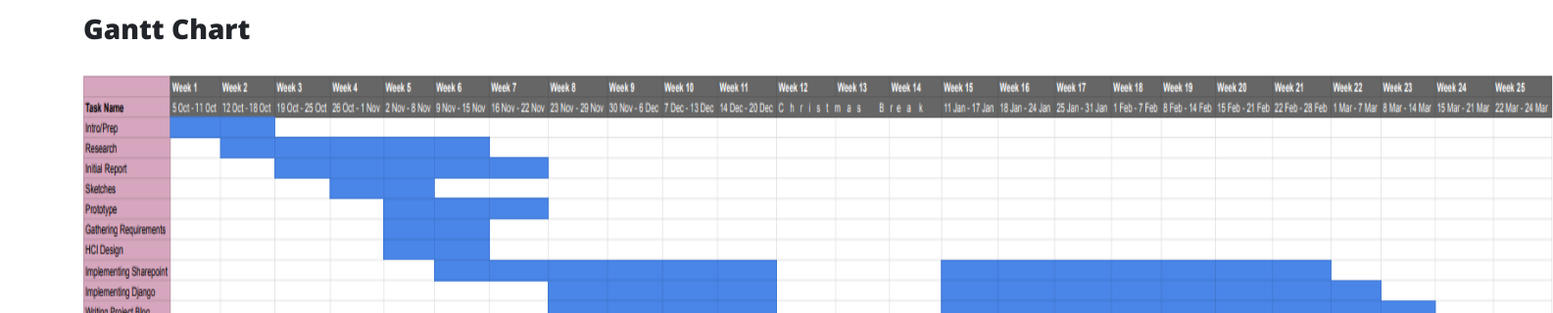
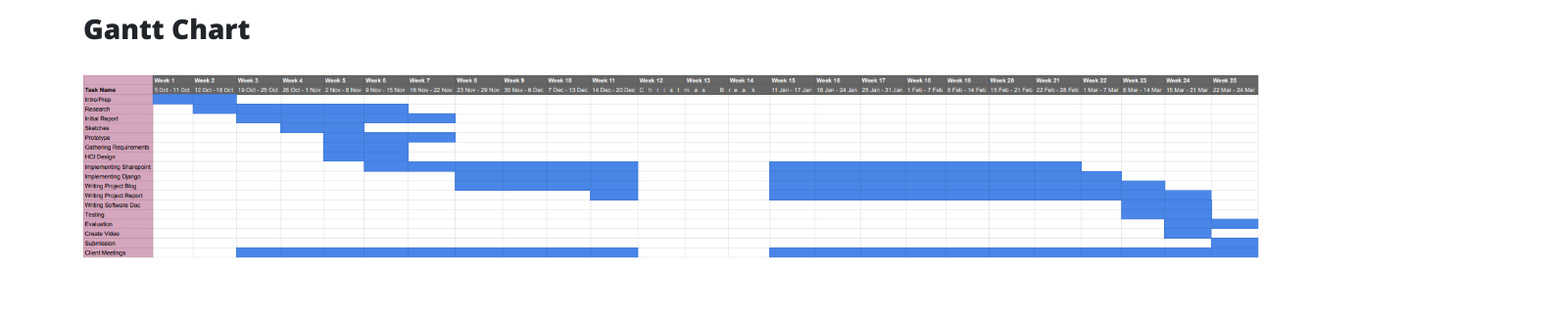
Before and after one commit to nsultana94/comp0016website, a website: page index.html in a window 1280 px wide. Shown: the part 2480-2800 px from the top of the page at 98% size, 1585 px wide, since content can reach past the window. Drawn offline with nearby package versions, Linux system fonts and the light colour scheme.

Commit message:
gantt chart size fix

```diff
--- a/index.html
+++ b/index.html
@@ -149,7 +149,7 @@
         <hr>
         <h3>Gantt Chart</h3>
         <p>
-          <img src="img/gantt.PNG" alt="Gantt" style="width: 1500px;height:400px;">
+          <img src="img/gantt.PNG" alt="Gantt" style="width: 1200px">
         </p>
 
 
```
